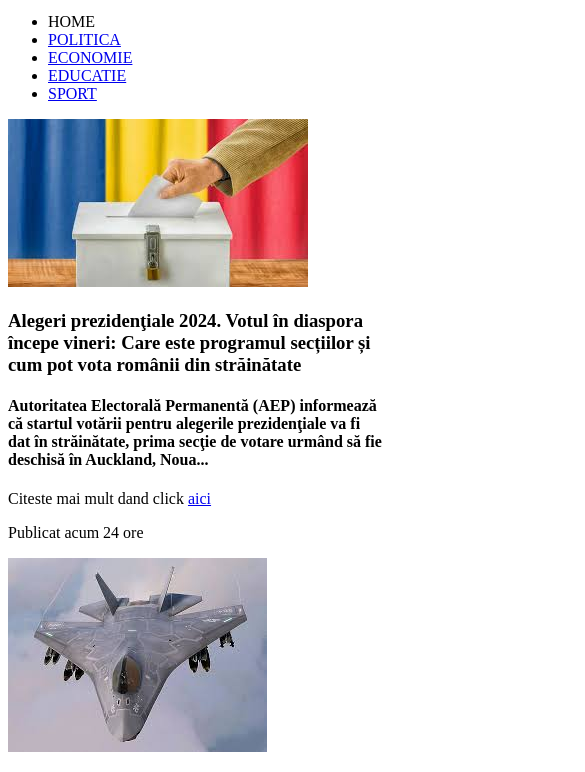
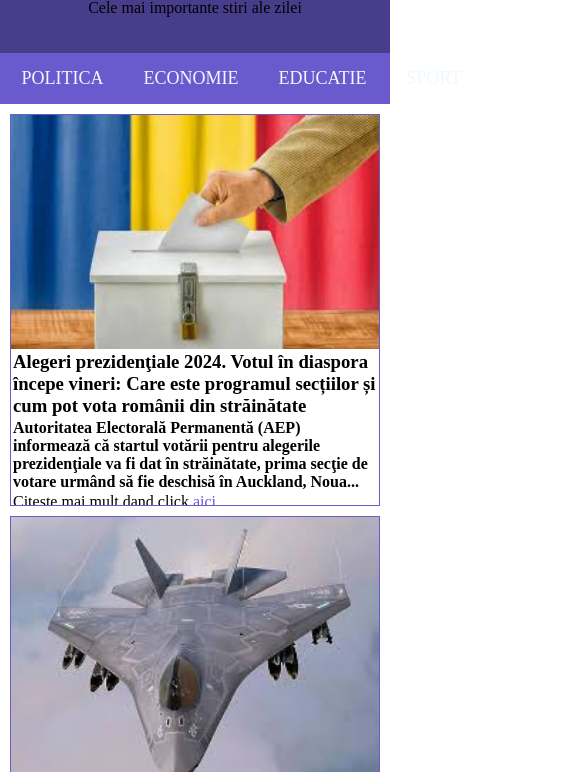
Before and after one commit to mihaigpavel/ProiectTehWeb, a plain HTML site: page index.html in a window 390 px wide. Shown: the part 101-873 px from the top of the page, 585 px wide, since content can reach past the window. Drawn offline with Linux system fonts and the light colour scheme; a web font is replaced by a local one.

Commit message:
update3.0 updatare pagina

```diff
--- a/index.css
+++ b/index.css
@@ -130,6 +130,10 @@ footer {
     /* Opțional: menține cursorul de link */
 }
 
+
+
+@media (min-width: 768px)
+{
     .container {
         display: grid;
         grid-template-columns: repeat(3, 1fr);
@@ -165,3 +169,43 @@ footer {
         flex-grow: 1;
         /* Textul ocupă restul spațiului disponibil */
     }
+}
+
+@media (max-width: 768px)
+{
+    .container {
+        display: grid;
+        grid-template-columns: repeat(1, 1fr);
+        /* 3 coloane egale ca lățime */
+        grid-auto-rows: auto;
+        /* Înălțime egală pentru toate rândurile */
+        gap: 10px;
+        margin-left: 10px;
+        margin-right: 10px;
+    }
+
+    .stire {
+
+        box-sizing: border-box;
+        border: 1px solid slateblue;
+        max-width: 100%;
+        /* Containerul nu depășește spațiul disponibil */
+        overflow: hidden;
+        /* Ascunde conținutul excesiv */
+    }
+
+    .stire img {
+        width: 100%;
+        height: 60%;
+        display: block;
+    }
+
+    .stire h3,
+    .stire h4,
+    .stire p {
+        margin: 2px;
+        /* Elimină spațiile implicite ale paragrafelor */
+        flex-grow: 1;
+        /* Textul ocupă restul spațiului disponibil */
+    }
+}
--- a/index.html
+++ b/index.html
@@ -3,11 +3,11 @@
 <html lang="ro">
 
 <head>
-    <meta charset="UTF-8">
+    <meta name="viewport" content="width=device-width, initial-scale=1.0">
     <title>
         Cele mai actuale stiri - Stirile Zilei
     </title>
-    <link rel="stylesheet" href="index.css" media="(min-width: 600px)">
+    <link rel="stylesheet" href="index.css">
     <link rel="stylesheet" href="https://fonts.googleapis.com">
     <script src="index.js"></script>
 </head>
```
Also changed, not shown: pagina1.html (+2 -2 lines), pagina2.html (+2 -2 lines), pagina3.html (+2 -2 lines), pagina4.html (+2 -2 lines), pagina5.html (+2 -2 lines), pagina6.html (+1 -1 lines). Lines whose indentation alone changed are shown as unchanged.
